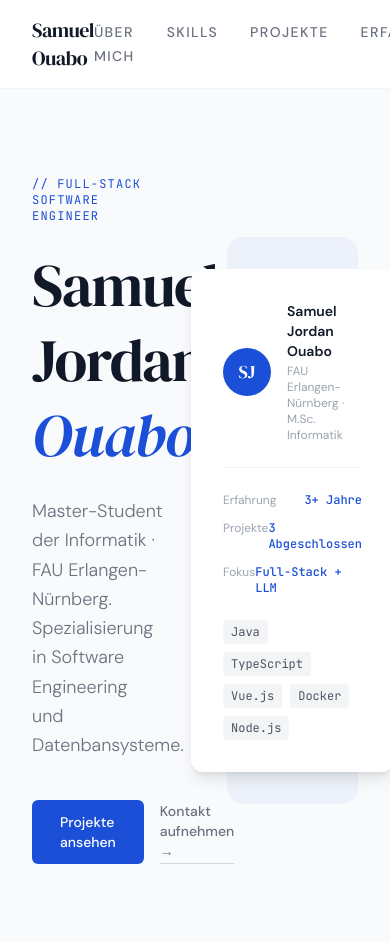
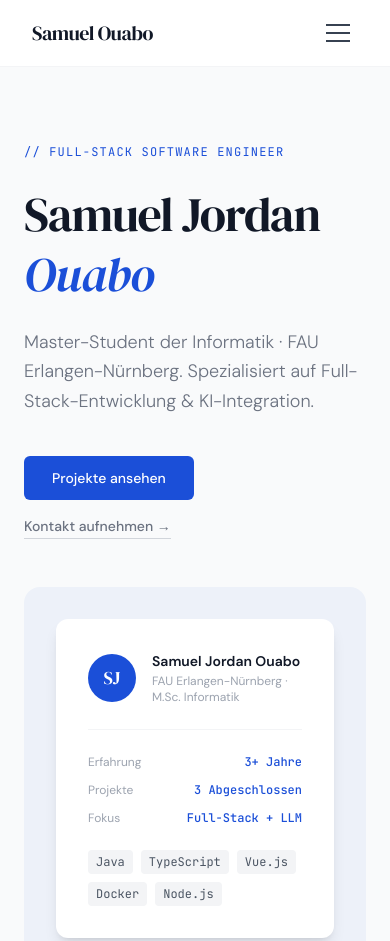
Before and after one commit to so77nava/Portfolio, a website: page docs/index.html in a window 390 px wide. Shown: the top 941 px of the page. Drawn offline with Linux system fonts and the light colour scheme.

Commit message:
feat: add responsive layout and mobile navigation

```diff
--- a/docs/index.html
+++ b/docs/index.html
@@ -25,7 +25,8 @@
         Samuel Ouabo
       </a>
 
-      <ul class="flex gap-8 list-none">
+      <!-- Desktop Menu -->
+    <ul class="hidden md:flex gap-8 list-none">
       <li><a href="#about"      class="text-sm font-medium text-gray-500 uppercase tracking-widest hover:text-accent transition-colors">Über mich</a></li>
       <li><a href="#skills"     class="text-sm font-medium text-gray-500 uppercase tracking-widest hover:text-accent transition-colors">Skills</a></li>
       <li><a href="#projects"   class="text-sm font-medium text-gray-500 uppercase tracking-widest hover:text-accent transition-colors">Projekte</a></li>
@@ -33,50 +34,56 @@
       <li><a href="#contact"    class="text-sm font-medium text-gray-500 uppercase tracking-widest hover:text-accent transition-colors">Kontakt</a></li>
     </ul>
 
+    <!-- Mobile Burger Button -->
+    <button id="menu-btn" class="md:hidden flex flex-col gap-1.5 p-2">
+      <span class="w-6 h-0.5 bg-gray-700 transition-all"></span>
+      <span class="w-6 h-0.5 bg-gray-700 transition-all"></span>
+      <span class="w-6 h-0.5 bg-gray-700 transition-all"></span>
+    </button>
+
     </nav>
+    <!-- Mobile Menu (versteckt bis Button geklickt) -->
+  <div id="mobile-menu" class="hidden md:hidden border-t border-gray-100 bg-white">
+    <ul class="flex flex-col px-6 py-4 gap-4 list-none">
+      <li><a href="#about"      class="text-sm font-medium text-gray-500 uppercase tracking-widest">Über mich</a></li>
+      <li><a href="#skills"     class="text-sm font-medium text-gray-500 uppercase tracking-widest">Skills</a></li>
+      <li><a href="#projects"   class="text-sm font-medium text-gray-500 uppercase tracking-widest">Projekte</a></li>
+      <li><a href="#experience" class="text-sm font-medium text-gray-500 uppercase tracking-widest">Erfahrung</a></li>
+      <li><a href="#contact"    class="text-sm font-medium text-gray-500 uppercase tracking-widest">Kontakt</a></li>
+    </ul>
+  </div>
+
   </header>
 
   <main>
 
-<!-- ========================
-     HERO
-========================== -->
     <section id="hero" class="min-h-screen bg-gray-50 flex items-center pt-20">
-    <div class="max-w-6xl mx-auto px-8 py-24 grid grid-cols-2 gap-16 items-center">
+      <div class="max-w-6xl mx-auto px-6 py-16 grid grid-cols-1 lg:grid-cols-2 gap-12 items-center">
 
-      <!-- Linke Seite: Text -->
         <div>
           <p class="font-mono text-xs text-accent uppercase tracking-widest mb-6">
             // Full-Stack Software Engineer
           </p>
-
-        <h1 class="font-serif text-6xl text-gray-900 leading-tight tracking-tight mb-6">
+          <h1 class="font-serif text-5xl lg:text-6xl text-gray-900 leading-tight tracking-tight mb-6">
             Samuel Jordan <br>
             <span class="italic text-accent">Ouabo</span>
           </h1>
-
           <p class="text-lg text-gray-500 font-light leading-relaxed mb-10 max-w-md">
             Master-Student der Informatik · FAU Erlangen-Nürnberg.
-          Spezialisierung in Software Engineering und Datenbansysteme.
+            Spezialisiert auf Full-Stack-Entwicklung & KI-Integration.
           </p>
-
-        <div class="flex gap-4 items-center">
-          <a href="#projects"
-             class="bg-accent text-white px-7 py-3 rounded-md text-sm font-medium hover:bg-blue-700 transition-colors">
+          <div class="flex flex-col sm:flex-row gap-4 items-start sm:items-center">
+            <a href="#projects" class="bg-accent text-white px-7 py-3 rounded-md text-sm font-medium hover:bg-blue-700 transition-colors">
               Projekte ansehen
             </a>
-          <a href="#contact"
-             class="text-gray-500 text-sm font-medium border-b border-gray-300 pb-0.5 hover:text-gray-900 hover:border-gray-900 transition-colors">
+            <a href="#contact" class="text-gray-500 text-sm font-medium border-b border-gray-300 pb-0.5 hover:text-gray-900 transition-colors">
               Kontakt aufnehmen →
             </a>
           </div>
         </div>
 
-      <!-- Rechte Seite: Info-Card -->
         <div class="bg-accent/5 rounded-2xl p-8 flex items-center justify-center">
-        <div class="bg-white rounded-xl shadow-lg p-8 w-80">
-
-          <!-- Card Header -->
+          <div class="bg-white rounded-xl shadow-lg p-8 w-full max-w-sm">
             <div class="flex items-center gap-4 mb-6">
               <div class="w-12 h-12 rounded-full bg-accent flex items-center justify-center text-white font-serif text-lg flex-shrink-0">
                 SJ
@@ -86,10 +93,7 @@
                 <p class="text-xs text-gray-400 mt-0.5">FAU Erlangen-Nürnberg · M.Sc. Informatik</p>
               </div>
             </div>
-
             <hr class="border-gray-100 mb-6">
-
-          <!-- Card Stats -->
             <div class="space-y-3 mb-6">
               <div class="flex justify-between">
                 <span class="text-xs text-gray-400">Erfahrung</span>
@@ -104,8 +108,6 @@
                 <span class="font-mono text-xs text-accent font-medium">Full-Stack + LLM</span>
               </div>
             </div>
-
-          <!-- Tags -->
             <div class="flex flex-wrap gap-2">
               <span class="bg-gray-100 text-gray-600 font-mono text-xs px-2 py-1 rounded">Java</span>
               <span class="bg-gray-100 text-gray-600 font-mono text-xs px-2 py-1 rounded">TypeScript</span>
@@ -113,7 +115,6 @@
               <span class="bg-gray-100 text-gray-600 font-mono text-xs px-2 py-1 rounded">Docker</span>
               <span class="bg-gray-100 text-gray-600 font-mono text-xs px-2 py-1 rounded">Node.js</span>
             </div>
-
           </div>
         </div>
 
--- a/docs/js/main.js
+++ b/docs/js/main.js
@@ -2,6 +2,22 @@
 // main.js — Portfolio Interaktivität
 // ================================================
 
+// ------------------------------------------------
+// 0. BURGER MENÜ — Mobile Navigation
+// ------------------------------------------------
+const menuBtn    = document.getElementById('menu-btn');
+const mobileMenu = document.getElementById('mobile-menu');
+
+menuBtn.addEventListener('click', () => {
+  mobileMenu.classList.toggle('hidden');
+});
+
+// Menü schließen wenn ein Link geklickt wird
+mobileMenu.querySelectorAll('a').forEach(link => {
+  link.addEventListener('click', () => {
+    mobileMenu.classList.add('hidden');
+  });
+});
 
 // ------------------------------------------------
 // 1. NAVBAR — Schatten beim Scrollen hinzufügen
```
Also changed, not shown: docs/css/output.css. Lines whose indentation alone changed are shown as unchanged.
